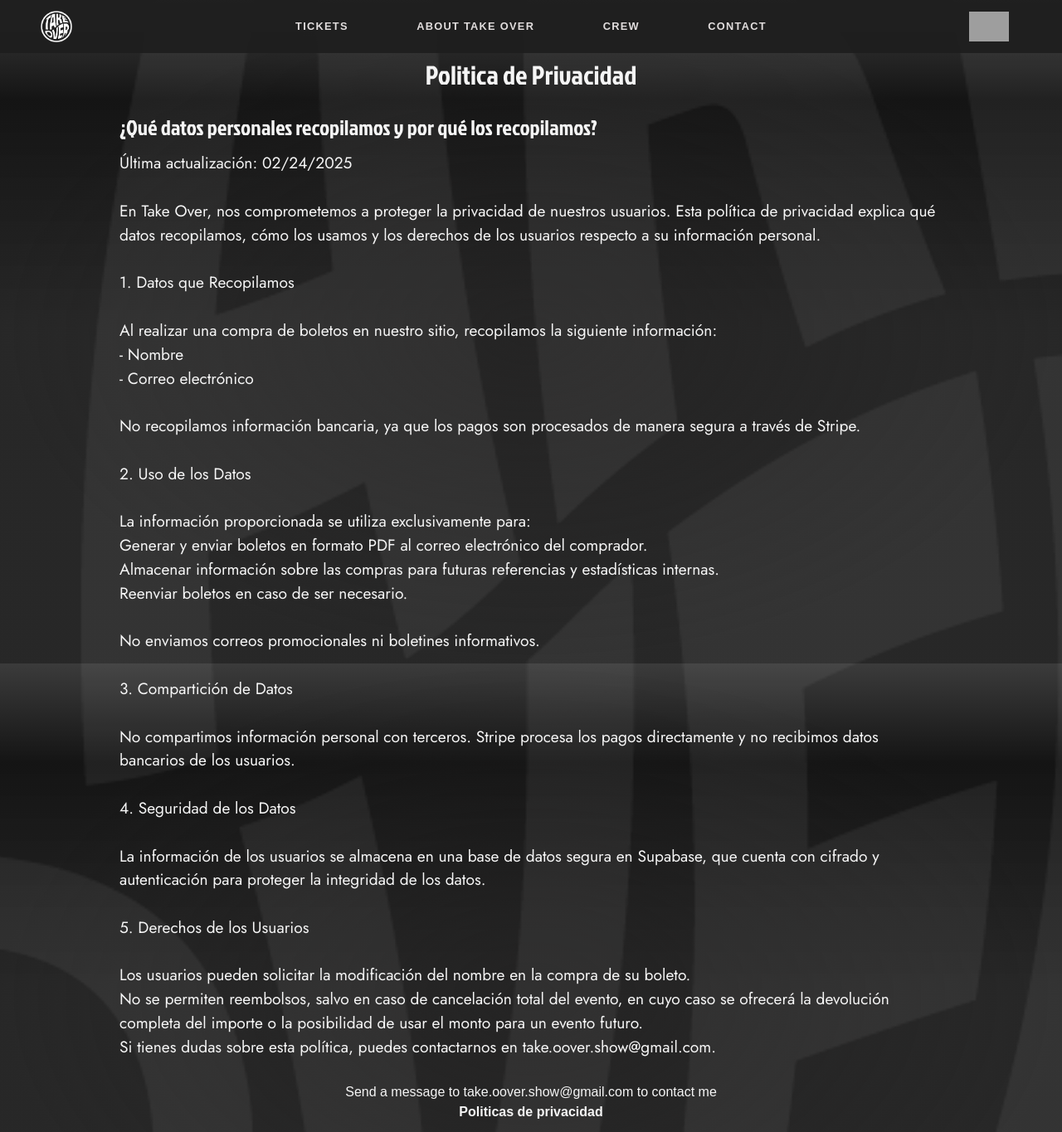
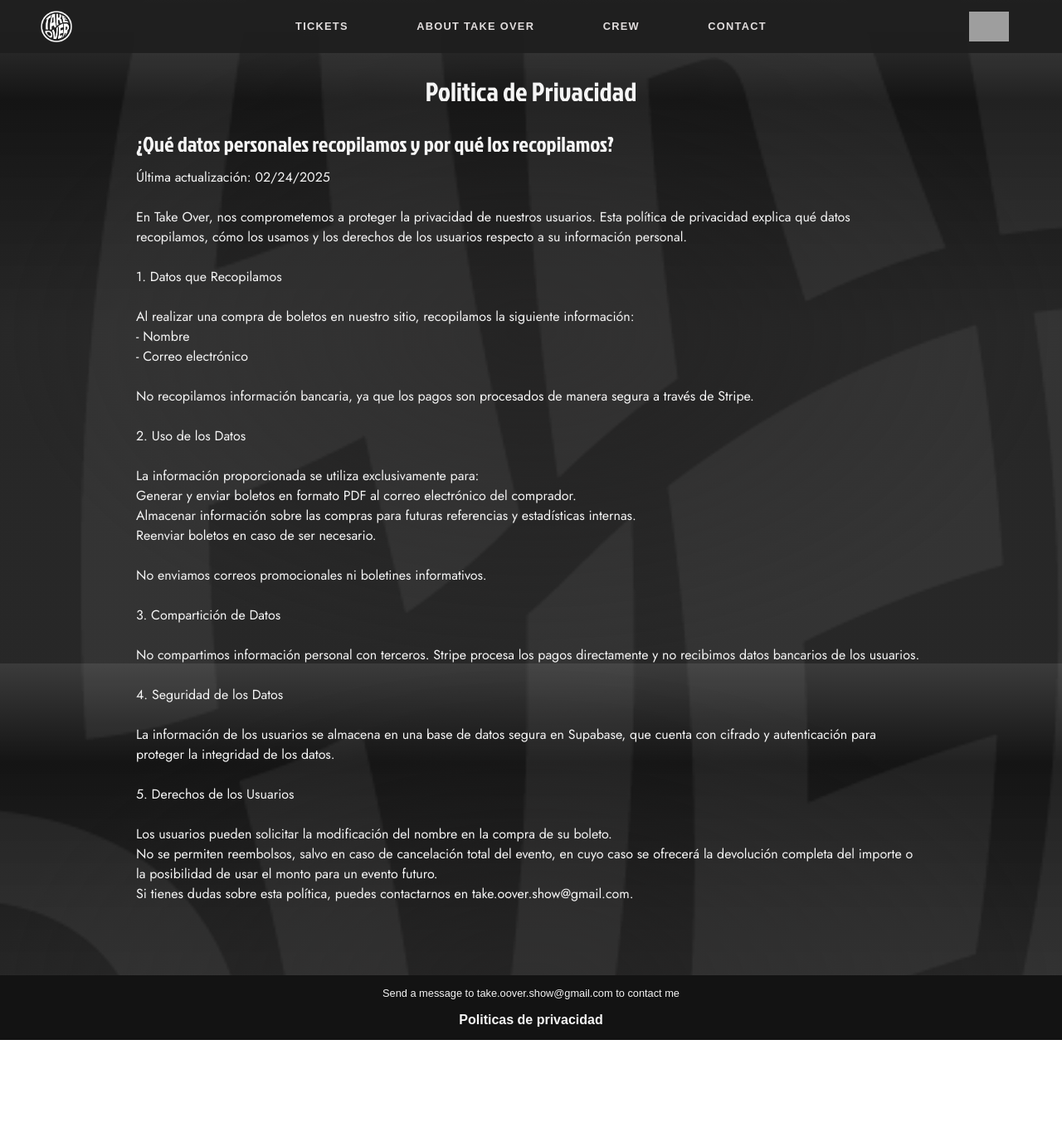
Before and after one commit to Iscomarz/takeOver-webb, a SvelteKit app: page /politica in a window 1280 px wide. Shown: the whole page at 83% size. After the commit the page ends 1254 px from the top, so only its background shows below. Built offline with nearby package versions, Linux system fonts and the light colour scheme; grey boxes are pictures that could not be loaded.

Commit message:
terminos y condiciones completados

```diff
--- a/src/routes/+layout.svelte
+++ b/src/routes/+layout.svelte
@@ -59,8 +59,12 @@
     flex-direction: column;
     justify-content: center;
     align-items: center;
-    padding: 12px;
+    padding: 20px;
 	color: whitesmoke;
+	font-size: .8em !important;
+	background-color: rgba(18, 18, 18, 0.953);
+	margin-top: 50px;
+	gap: 10px;
   }
 
   footer a {
--- a/src/routes/components/Checkout.svelte
+++ b/src/routes/components/Checkout.svelte
@@ -68,7 +68,7 @@
 
 <label>
   <input type="checkbox" bind:checked={acceptedTerms} />
-  Acepto los <a href="/terminos" target="_blank">términos y condiciones</a>
+  <p class="terminos">Acepto los <a href="/terminos" target="_blank">términos y condiciones</a></p>
 </label>
 
 <button on:click={handleCheckout}>
@@ -105,6 +105,11 @@
     margin-right: 10px;
   }
 
+  .terminos{
+    font-family: "JostRegular";
+    color: whitesmoke;
+  }
+
   a {
     color: #56fdb8;
     text-decoration: none;
--- a/src/routes/politica/+page.svelte
+++ b/src/routes/politica/+page.svelte
@@ -1,4 +1,5 @@
-<h1>Politica de Privacidad</h1>
+<section class="politicas">
+    <h1>Politica de Privacidad</h1>
 
 <h3>¿Qué datos personales recopilamos y por qué los recopilamos?</h3>
 
@@ -38,24 +39,28 @@
     Si tienes dudas sobre esta política, puedes contactarnos en take.oover.show@gmail.com.
 
     </p>
+</section>
 
     <style>
+        .politicas{
+            padding: 20px;
+        }
         h1{
-            font-family: "JockeyOne";
-            font-size: 2em;
+            font-family: "JockeyOne" !important;
+            font-size: 2em !important;
             color: whitesmoke;
             text-align: center;
             margin-bottom: 20px;
         }
         h3{
-            font-family: "JockeyOne";
+            font-family: "JockeyOne" !important;
             color: whitesmoke;
-            font-size: 1.6em;
+            font-size: 1.6em !important;
             margin-bottom: 10px;       }
         p{
             color: whitesmoke;
-            font-family: "JostRegular";
-            font-size: 1.2em;
+            font-family: "JostRegular" !important;
+            font-size: 1em !important;
             white-space: pre-line;
         }
     </style>
--- a/src/routes/terminos/+page.svelte
+++ b/src/routes/terminos/+page.svelte
@@ -1,5 +1,6 @@
 
-<h1>TÉRMINOS Y CONDICIONES</h1>
+<section class="condiciones">
+    <h1>TÉRMINOS Y CONDICIONES</h1>
 <p>
     Última actualización: 02/24/2025
 
@@ -27,12 +28,16 @@
     - No emitimos facturas.
 
     Cualquier duda o consulta sobre estos términos y condiciones puede dirigirse a take.oover.show@gmail.com.</p>
+</section>
 
     <style>
+        .condiciones{
+            padding: 20px;
+        }
         p{
             color: whitesmoke;
             font-family: "JostRegular";
-            font-size: 1.2em;
+            font-size: 1em;
             white-space: pre-line;
         }
         h1{
```
